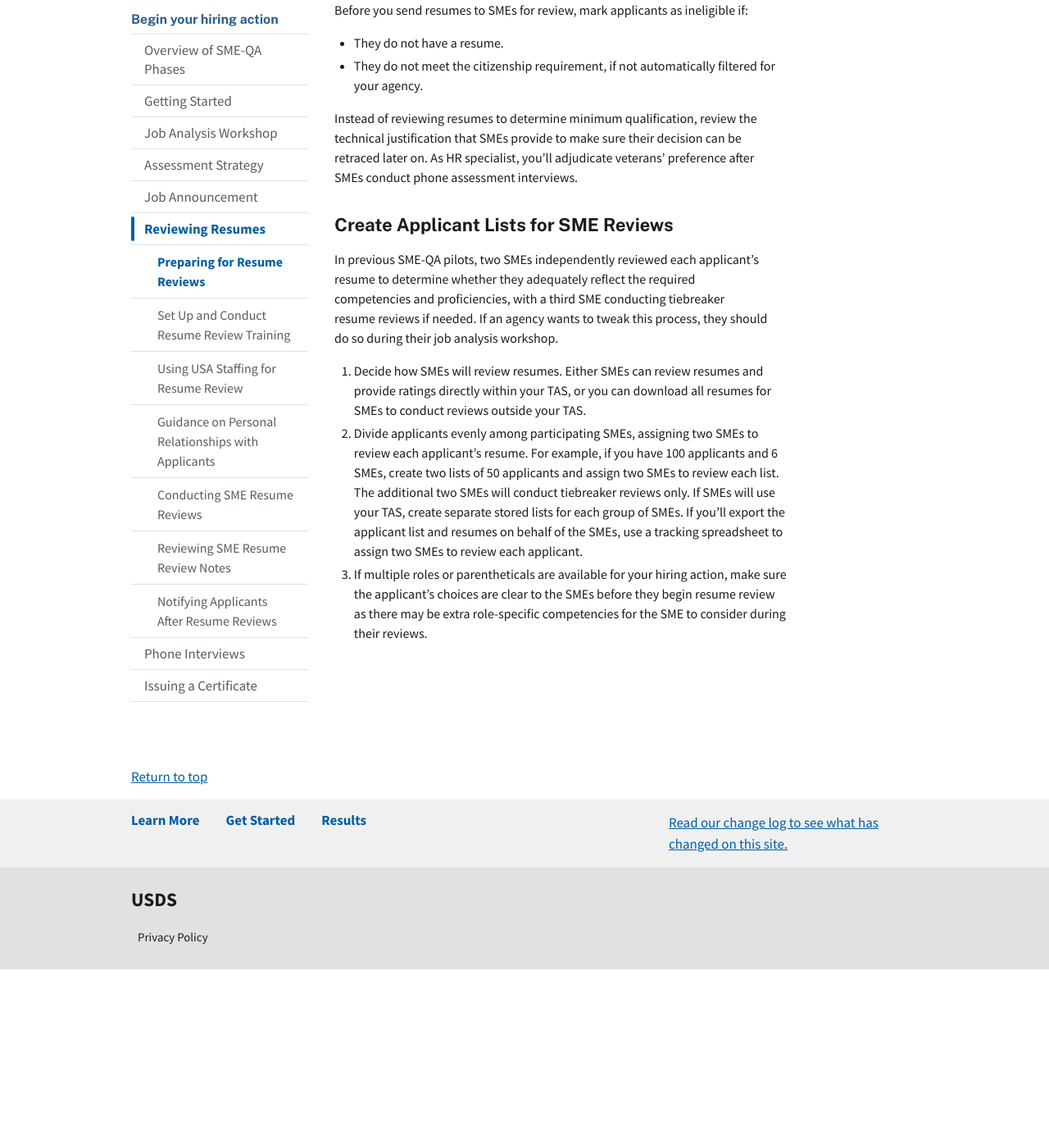
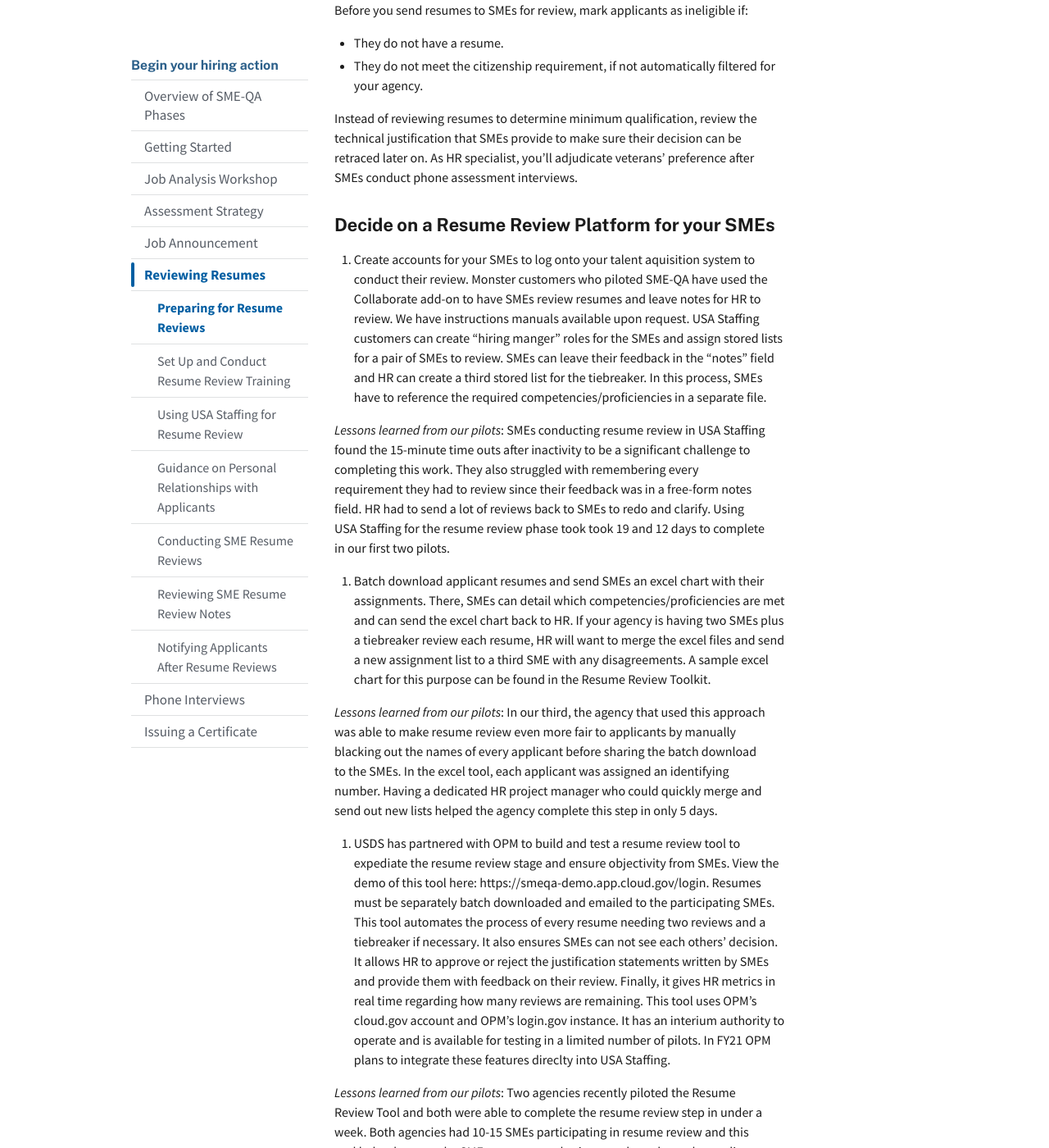
Before and after one commit to usds/SME-QA-Website, a Jekyll site: the page built from pages/phases/reviewing-resumes/prep.md, in a window 1280 px wide and 1400 px high, scrolled down 548 px. Shown: the whole window at 82% size. Built offline with Jekyll 4.4.1, drawn with Linux system fonts in a browser that asks for light colours; before the commit the page ends 1730 px from its top, so only the background shows below that; some of the changed text lies outside the part shown.

Commit message:
Update prep.md

```diff
--- a/pages/phases/reviewing-resumes/prep.md
+++ b/pages/phases/reviewing-resumes/prep.md
@@ -6,7 +6,7 @@ title: Preparing for Resume Reviews
 sidenav: hiring-phases
 phase: reviewing-resumes
 sub-phase-order: 010
-intro: Before you train subject matter experts to review resumes, prepare the applications that they'll review, as well as the talent acquisition system (TAS) accounts they'll need. This allows the SMEs to begin reviewing resumes immediately after they're trained.
+intro: Prior to training subject matter experts to review resumes, prepare the applications that they'll review, select the tools you will use to have the SMEs conduct review review, and decide if you will have 2 SMEs review each resume plus a tiebreaker or pursue a different approach.
 ---
 
 <p class="usa-intro">
@@ -20,10 +20,16 @@ Before you send resumes to SMEs for review, mark applicants as ineligible if:
 
 Instead of reviewing resumes to determine minimum qualification, review the technical justification that SMEs provide to make sure their decision can be retraced later on. As HR specialist, you'll adjudicate veterans' preference after SMEs conduct phone assessment interviews.
 
-### Create Applicant Lists for SME Reviews
+### Decide on a Resume Review Platform for your SMEs
 
-In previous SME-QA pilots, two SMEs independently reviewed each applicant’s resume to determine whether they adequately reflect the required competencies and proficiencies, with a third SME conducting tiebreaker resume reviews if needed. If an agency wants to tweak this process, they should do so during their job analysis workshop.
+1. Create accounts for your SMEs to log onto your talent aquisition system to conduct their review. Monster customers who piloted SME-QA have used the Collaborate add-on to have SMEs review resumes and leave notes for HR to review. We have instructions manuals available upon request. USA Staffing customers can create "hiring manger" roles for the SMEs and assign stored lists for a pair of SMEs to review.  SMEs can leave their feedback in the "notes" field and HR can create a third stored list for the tiebreaker. In this process, SMEs have to reference the required competencies/proficiencies in a separate file.
 
-1. Decide how SMEs will review resumes. Either SMEs can review resumes and provide ratings directly within your TAS, or you can download all resumes for SMEs to conduct reviews outside your TAS.
-2. Divide applicants evenly among participating SMEs, assigning two SMEs to review each applicant's resume. For example, if you have 100 applicants and 6 SMEs, create two lists of 50 applicants and assign two SMEs to review each list. The additional two SMEs will conduct tiebreaker reviews only. If SMEs will use your TAS, create separate stored lists for each group of SMEs. If you'll export the applicant list and resumes on behalf of the SMEs, use a tracking spreadsheet to assign two SMEs to review each applicant.
-3. If multiple roles or parentheticals are available for your hiring action, make sure the applicant's choices are clear to the SMEs before they begin resume review as there may be extra role-specific competencies for the SME to consider during their reviews.
+*Lessons learned from our pilots*: SMEs conducting resume review in USA Staffing found the 15-minute time outs after inactivity to be a significant challenge to completing this work.  They also struggled with remembering every requirement they had to review since their feedback was in a free-form notes field. HR had to send a lot of reviews back to SMEs to redo and clarify. Using USA Staffing for the resume review phase took took 19 and 12 days to complete in our first two pilots.
+
+2.  Batch download applicant resumes and send SMEs an excel chart with their assignments. There, SMEs can detail which competencies/proficiencies are met and can send the excel chart back to HR. If your agency is having two SMEs plus a tiebreaker review each resume, HR will want to merge the excel files and send a new assignment list to a third SME with any disagreements.  A sample excel chart for this purpose can be found in the Resume Review Toolkit.
+
+*Lessons learned from our pilots*:  In our third, the agency that used this approach was able to make resume review even more fair to applicants by manually blacking out the names of every applicant before sharing the batch download to the SMEs. In the excel tool, each applicant was assigned an identifying number. Having a dedicated HR project manager who could quickly merge and send out new lists helped the agency complete this step in only 5 days.
+
+3. USDS has partnered with OPM to build and test a resume review tool to expediate the resume review stage and ensure objectivity from SMEs. View the demo of this tool here: https://smeqa-demo.app.cloud.gov/login. Resumes must be separately batch downloaded and emailed to the participating SMEs. This tool automates the process of every resume needing two reviews and a tiebreaker if necessary. It also ensures SMEs can not see each others' decision. It allows HR to approve or reject the justification statements written by SMEs and provide them with feedback on their review. Finally, it gives HR metrics in real time regarding how many reviews are remaining.  This tool uses OPM's cloud.gov account and OPM's login.gov instance. It has an interium authority to operate and is available for testing in a limited number of pilots. In FY21 OPM plans to integrate these features direclty into USA Staffing.
+
+*Lessons learned from our pilots*: Two agencies recently piloted the Resume Review Tool and both were able to complete the resume review step in under a week.  Both agencies had 10-15 SMEs participating in resume review and this tool helped ensure the SMEs were remembering to only evaluate the applicants against the pre-defined proficiencies plus any additional requirements (52 weeks in grade, recency requirements, etc). This tool greatly reduced the work required by HR in setting up any lists and merging any lists. However, SMEs complained that the resumes were not integrated directly into the tool.
```
